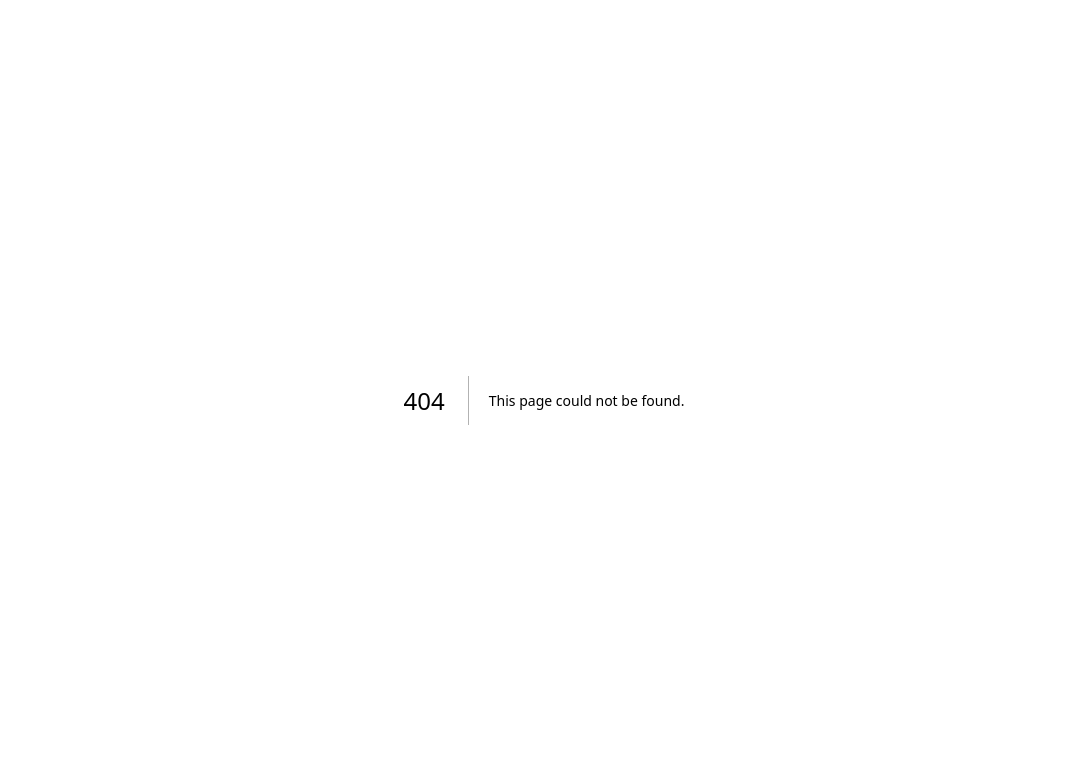
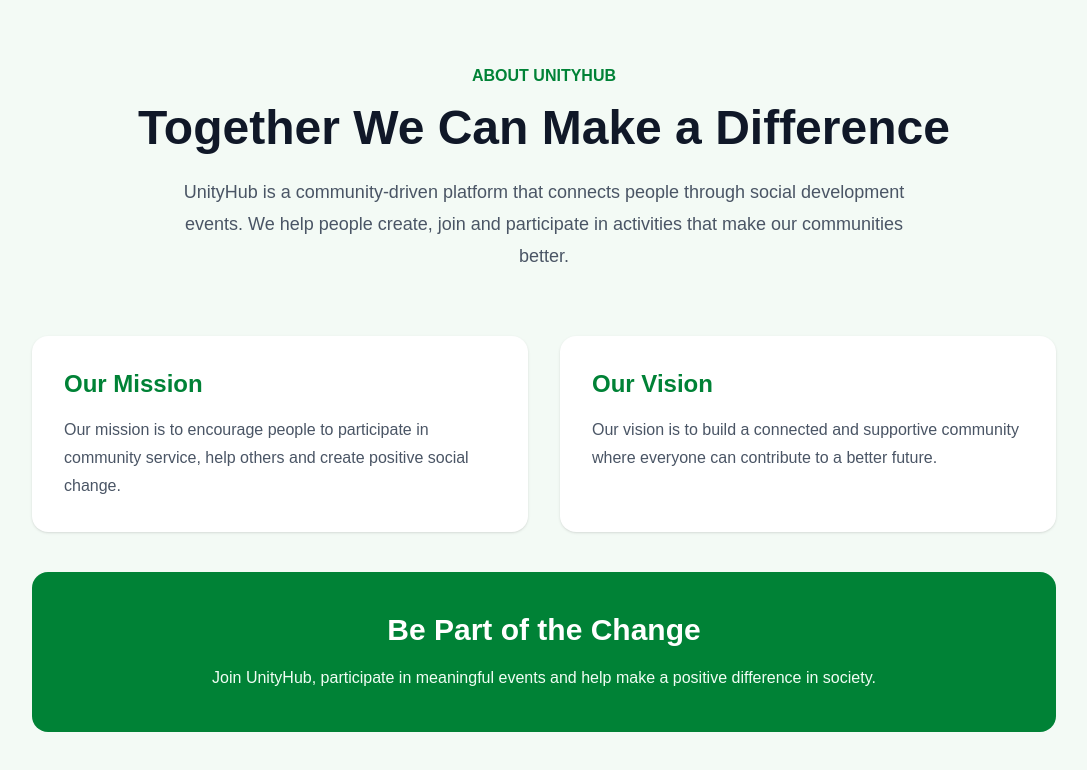
Before and after one commit to Sharminakther336/UnityHub-Assignment-8, a Next.js app: page /about in a window 1280 px wide. Before the commit this address had no page. Shown: the top 770 px of the page, without its empty margins (96-1183 px from the left). Built offline with nearby package versions, Linux system fonts and the light colour scheme.

Commit message:
Add About page and fix events API

```diff
--- /dev/null
+++ b/app/about/page.tsx
@@ -0,0 +1,55 @@
+export default function AboutPage() {
+  return (
+    <main className="min-h-screen bg-[#f3faf5] px-6 py-16">
+      <section className="mx-auto max-w-5xl text-center">
+        <p className="mb-4 font-semibold text-green-700">
+          ABOUT UNITYHUB
+        </p>
+
+        <h1 className="mb-6 text-4xl font-bold text-gray-900 md:text-5xl">
+          Together We Can Make a Difference
+        </h1>
+
+        <p className="mx-auto max-w-3xl text-lg leading-8 text-gray-600">
+          UnityHub is a community-driven platform that connects people
+          through social development events. We help people create,
+          join and participate in activities that make our communities
+          better.
+        </p>
+      </section>
+
+      <section className="mx-auto mt-16 grid max-w-5xl gap-8 md:grid-cols-2">
+        <div className="rounded-2xl bg-white p-8 shadow-sm">
+          <h2 className="mb-4 text-2xl font-bold text-green-700">
+            Our Mission
+          </h2>
+          <p className="leading-7 text-gray-600">
+            Our mission is to encourage people to participate in
+            community service, help others and create positive social
+            change.
+          </p>
+        </div>
+
+        <div className="rounded-2xl bg-white p-8 shadow-sm">
+          <h2 className="mb-4 text-2xl font-bold text-green-700">
+            Our Vision
+          </h2>
+          <p className="leading-7 text-gray-600">
+            Our vision is to build a connected and supportive community
+            where everyone can contribute to a better future.
+          </p>
+        </div>
+      </section>
+
+      <section className="mx-auto mt-10 max-w-5xl rounded-2xl bg-green-700 p-10 text-center text-white">
+        <h2 className="mb-4 text-3xl font-bold">
+          Be Part of the Change
+        </h2>
+        <p className="mx-auto max-w-2xl leading-7 text-green-50">
+          Join UnityHub, participate in meaningful events and help
+          make a positive difference in society.
+        </p>
+      </section>
+    </main>
+  );
+}
```
